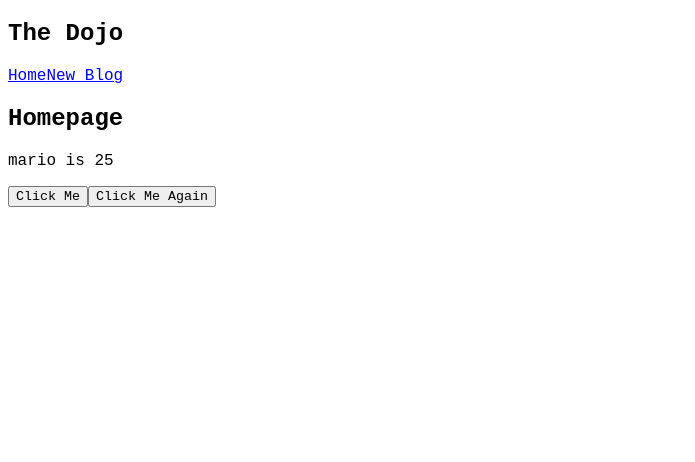
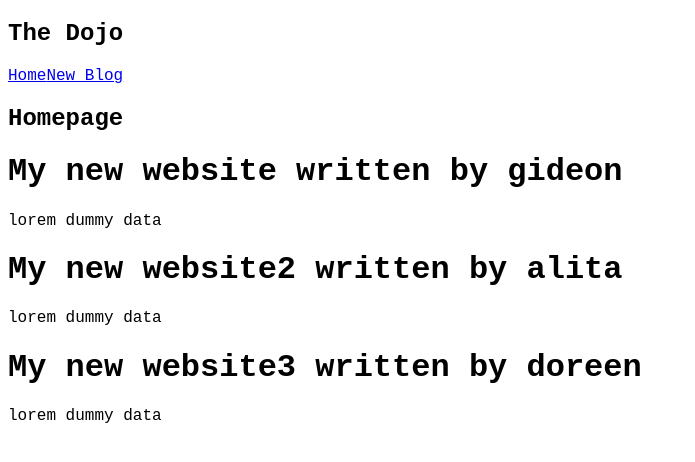
Before and after one commit to Doreen2002/dojo-blog, a React (Create React App) app: page / in a window 1280 px wide. Shown: the top 462 px of the page, without its empty margins (0-695 px from the left). Built offline with nearby package versions, Linux system fonts and the light colour scheme.

Commit message:
tutorial 10

```diff
--- a/src/Home.js
+++ b/src/Home.js
@@ -1,28 +1,23 @@
 import { useState } from "react";
 const Home = ()=>
 {
-  const [name, setName] = useState('mario');
-  const [age, setAge] = useState(25);
-    const handleClick = (e) =>
-    {
-        console.log('hello', 'ninjas', e.target);
-    }
-
-    const handleClickAgain = (name)=>
-    {
-        console.log('helle' + name)
-        setName('Mwape')
-        setAge(20)
-    }
+  const [blogs, setBlogs] = useState([
+    {title: 'My new website', body:'lorem dummy data',author:'gideon', id:1},
+    {title: 'My new website2', body:'lorem dummy data', author:'alita',id:2},
+    {title: 'My new website3', body:'lorem dummy data',author:'doreen', id:3}
+  ])
 
   return(
 
     <>
     <div className="home">
         <h2>Homepage</h2>
-        <p>{name} is {age}</p>
-        <button onClick={handleClick}>Click Me</button>
-        <button onClick={()=>handleClickAgain('doreen')}>Click Me Again</button>
+        <div>
+        {blogs.map((item)=>
+        <div key={item.id}><h1>{item.title} written by {item.author}</h1><span>{item.body}</span></div>
+
+        )}
+        </div>
     </div>
     </>
   );
```
